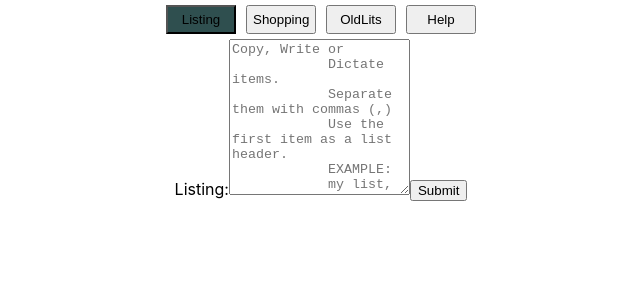
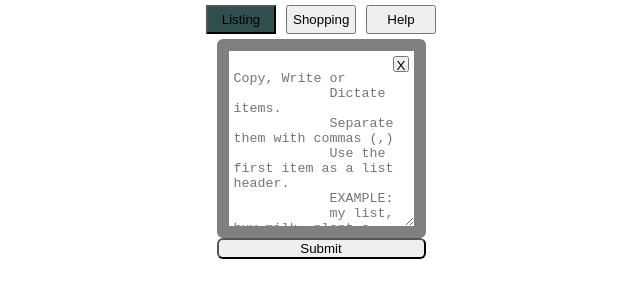
Before and after one commit to anvictor/shopping-trolley, a React (Create React App) app: page / in a window 1280 px wide. Shown: the top 300 px of the page, without its empty margins (319-959 px from the left). Built offline with nearby package versions, Linux system fonts and the light colour scheme.

Commit message:
feractoring

```diff
--- a/src/App.css
+++ b/src/App.css
@@ -1,19 +1,22 @@
+* {
+  outline: none;
+}
 .App {
   display: flex;
   flex-direction: column;
   justify-content: center;
   align-items: center;
 }
-.tabs{
+.tabs {
   display: flex;
   justify-content: center;
-  align-items:center;
+  align-items: center;
 }
-.tab{
+.tab {
   width: 70px;
   margin: 5px;
   padding: 5px;
 }
-.currentTab{
+.currentTab {
   background-color: darkslategray;
 }
--- a/src/App.tsx
+++ b/src/App.tsx
@@ -2,20 +2,14 @@ import React, { useState } from "react";
 import "./App.css";
 import Help from "./components/Help/Help";
 import Listing from "./components/Listing/Listing";
-import OldLists from "./components/OldLists/OldLists";
 import Shopping from "./components/Shopping/Shopping";
-import tabsData from "./components/Help/help.json";
-import { createListview } from "./utils";
+import tabsData from "./components/object.json";
+import { createListview as createListView } from "./utils";
 
 function App() {
   const [currentTab, setCurrentTab] = useState("Listing");
   const [listingView, setListingView] = useState([
-    {  color: 0,
-      id: '',
-      value: '',
-      crossedOut: false,
-      prevOrder: 0,
-      order: 0, },
+    { color: 0, id: "", value: "", crossedOut: false, prevOrder: 0, order: 0 },
   ]);
 
   const handleTabClicked = (e: any) => {
@@ -36,20 +30,23 @@ function App() {
       ))}
     </div>
   );
-
+  const listing = localStorage.getItem("myShoppingList") || '';
   const getListing = (listing: any) => {
     if (listing) {
       setCurrentTab("Shopping");
     }
-    setListingView(createListview(listing));
+    setListingView(createListView(listing));
+    localStorage.setItem("myShoppingList", listing);
   };
 
   return (
     <div className="App">
       {Tabs}
-      {currentTab === "Listing" && <Listing getListing={getListing} />}
-      {currentTab === "Shopping" && <Shopping listingView={listingView} />}
-      {currentTab === "OldLits" && <OldLists />}
+      {currentTab === "Listing" && (
+        <Listing getListing={getListing} listing={listing} />
+      )}
+      {(currentTab === "Shopping" && listingView[0].value!=='') && <Shopping listingView={listingView} />}
+      {(currentTab === "Shopping" && listingView[0].value==='') && <h1>Please input listing first!</h1>}
       {currentTab === "Help" && <Help />}
     </div>
   );
--- a/src/components/Help/Help.css
+++ b/src/components/Help/Help.css
@@ -1,11 +1,16 @@
-.currentLang{
+* {
+  outline: none;
+}
+.langButtonsWrapper{
+  width: 200px;
+  text-align: center;
+}
+.current {
   color: red;
+}
+.lang {
   cursor: pointer;
 }
-.lang{
-  color: blue;
-  cursor: pointer;
+.divider {
+  color: black;
 }
-.divider{
-  color:black;
-}
--- a/src/components/Help/Help.tsx
+++ b/src/components/Help/Help.tsx
@@ -1,5 +1,5 @@
 import React, { useState } from "react";
-import Languages from "./help.json";
+import Languages from "../object.json";
 import "./Help.css";
 export const Help = () => {
   const [currentLang, setCurrentLang] = useState("UA");
@@ -7,19 +7,19 @@ export const Help = () => {
     setCurrentLang(e.target.dataset.value);
   };
   const Buttons = () => (
-    <>
+    <div className="langButtonsWrapper">
       {Languages.buttonTitles.map((lang, index) => (
         <span
           key={lang}
           data-value={lang}
-          className={lang === currentLang ? "currentLang" : "lang"}
+          className={lang === currentLang ? "current lang" : "lang"}
           onClick={handleLangClicked}
         >
           [{lang}]
           {index < lang.length && <span className="divider">{" / "}</span>}
         </span>
       ))}
-    </>
+    </div>
   );
   const helpTexsts: any = {
     EN: Languages["EN"],
--- /dev/null
+++ b/src/components/Listing/Listing.css
@@ -0,0 +1,30 @@
+* {
+  outline: none;
+}
+.listingWrapper {
+  display: flex;
+  flex-direction: column;
+  position: relative;
+}
+.inputListArea {
+  border: 12px solid gray;
+  border-radius: 6px;
+  padding: 20px 5px 5px;
+}
+.Reset_X {
+  position: absolute;
+  width: 16px;
+  height: 16px;
+  top: 17px;
+  right: 17px;
+  padding: 0px 0px 0px 1px;
+}
+.Reset_X:focus:not(:focus-visible) {
+  box-shadow: 1px 1px 5px rgba(1, 1, 0, 0.7);
+}
+.submit {
+  border-radius: 6px;
+}
+.submit:focus:not(:focus-visible) {
+  box-shadow: 1px 1px 5px rgba(1, 1, 0, 0.7);
+}
--- a/src/components/Listing/Listing.tsx
+++ b/src/components/Listing/Listing.tsx
@@ -1,18 +1,22 @@
 import React, { useState } from "react";
+import "./Listing.css";
 
-const Listing = (props: { getListing: any }) => {
-  const [listText, setListText] = useState("");
-  const { getListing } = props;
+const Listing = (props: { getListing: Function; listing: string }) => {
+  const { getListing, listing } = props;
+  const [listText, setListText] = useState(listing);
 
-  function handleSubmit(e: any) {
+  const handleReset = (e: any) => {
+    e.preventDefault();
+    getListing('');
+    setListText('');
+  };
+  const handleSubmit = (e: any) => {
     e.preventDefault();
     getListing(listText);
-  }
+  };
 
   return (
-    <div className="App">
-      <form>
-        <label>Listing:</label>
+      <form className="listingWrapper">
         <textarea
           placeholder="Copy, Write or
             Dictate items.
@@ -20,7 +24,7 @@ const Listing = (props: { getListing: any }) => {
             Use the first item as a list header.
             EXAMPLE:
             my list, buy milk, plant a tree, build a house"
-          className="form-control"
+          className="inputListArea"
           rows={10}
           id="listing"
           name="name"
@@ -28,11 +32,13 @@ const Listing = (props: { getListing: any }) => {
           onChange={(e) => setListText(e.target.value)}
         ></textarea>
 
-        <button onClick={handleSubmit} type="submit">
+        <button className="Reset_X" onClick={handleReset} type="reset">
+          X
+        </button>
+        <button className="submit" onClick={handleSubmit} type="submit">
           Submit
         </button>
       </form>
-    </div>
   );
 };
 
--- a/src/components/OldLists/OldLists.tsx
+++ /dev/null
@@ -1,6 +0,0 @@
-import React from 'react';
-const OldLists = () => {
-  return <div>OldLists </div>;
-}
-
-export default OldLists;
--- a/src/components/Shopping/Shopping.css
+++ b/src/components/Shopping/Shopping.css
@@ -1,3 +1,6 @@
+* {
+  outline: none;
+}
 .noDots {
   list-style-type: none;
   padding: 0;
@@ -38,7 +41,7 @@
 }
 .itemCrossedOut {
   text-decoration: line-through;
-  color:rgb(77, 77, 77)
+  color: rgb(77, 77, 77);
 }
 .itemColor0 {
   background-color: #e6e694;
@@ -69,22 +72,34 @@
 }
 
 @keyframes down {
-  0%   {top:0px;opacity:1}
-  100%  {top:200px;opacity:0}
+  0% {
+    top: 0px;
+    opacity: 1;
+  }
+  100% {
+    top: 200px;
+    opacity: 0;
+  }
 }
 
 @keyframes up {
-  0%   {top:0px;opacity:1}
-  100%  {top:-200px;opacity:0}
+  0% {
+    top: 0px;
+    opacity: 1;
+  }
+  100% {
+    top: -200px;
+    opacity: 0;
+  }
 }
 
-.animatedUp{
+.animatedUp {
   top: -20px;
   z-index: 100;
   animation-name: up;
   animation-duration: 0.5s;
 }
-.animatedDown{
+.animatedDown {
   top: 20px;
   z-index: 100;
   animation-name: down;
--- a/src/components/Shopping/Shopping.tsx
+++ b/src/components/Shopping/Shopping.tsx
@@ -1,5 +1,5 @@
 import React, { useState } from "react";
-import colorsData from "../Help/help.json";
+import colorsData from "../object.json";
 
 import "./Shopping.css";
 const Shopping = (props: { listingView: any }) => {
--- a/src/components/Help/help.json
+++ b/src/components/object.json
@@ -1,6 +1,6 @@
 {
   "buttonTitles": ["EN", "UA", "RU"],
-  "tabTitles": ["Listing", "Shopping", "OldLits", "Help"],
+  "tabTitles": ["Listing", "Shopping", "Help"],
   "colorButtons": [
     { "id": "0", "color": "#E6E694" },
     { "id": "1", "color": "#EC9198" },
```
